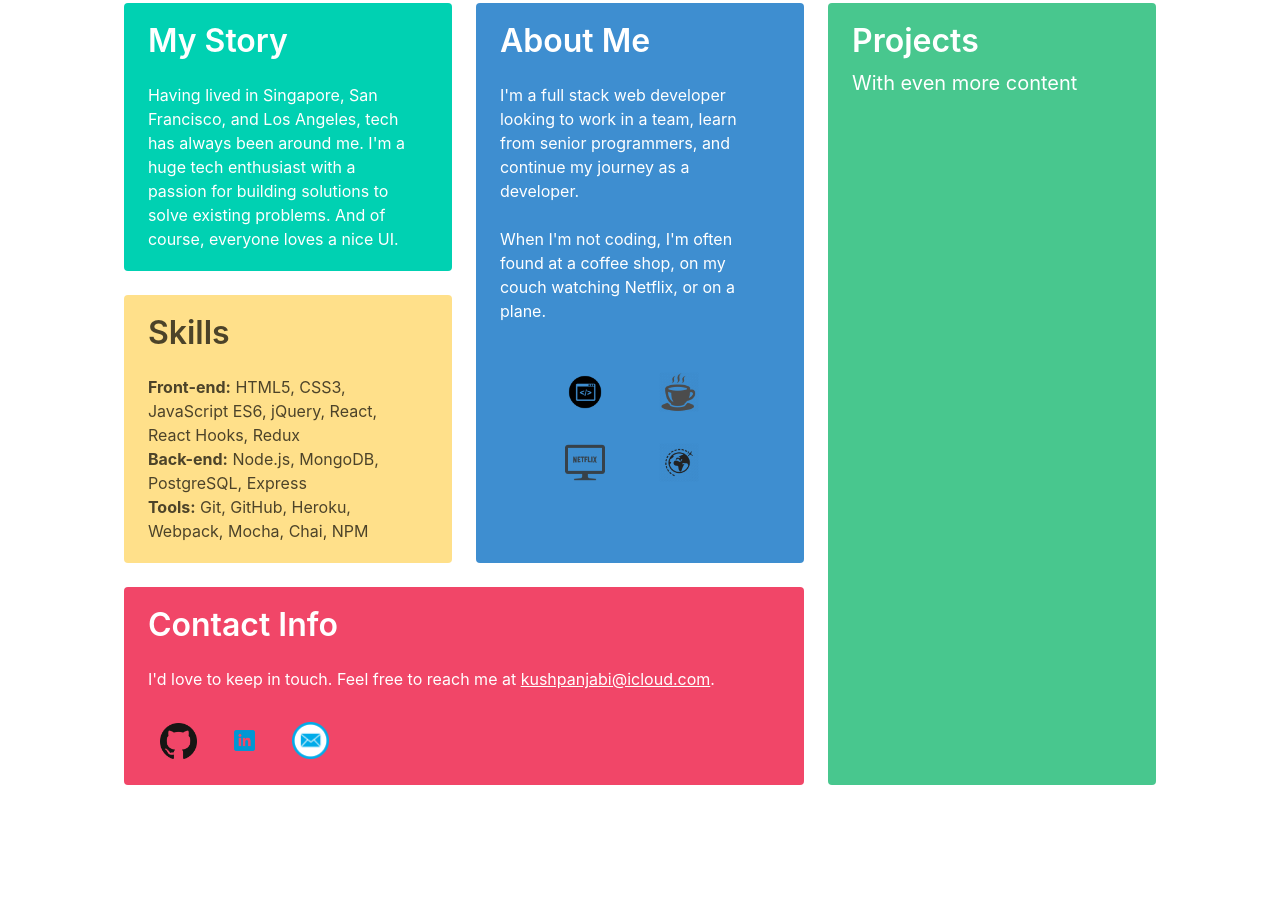
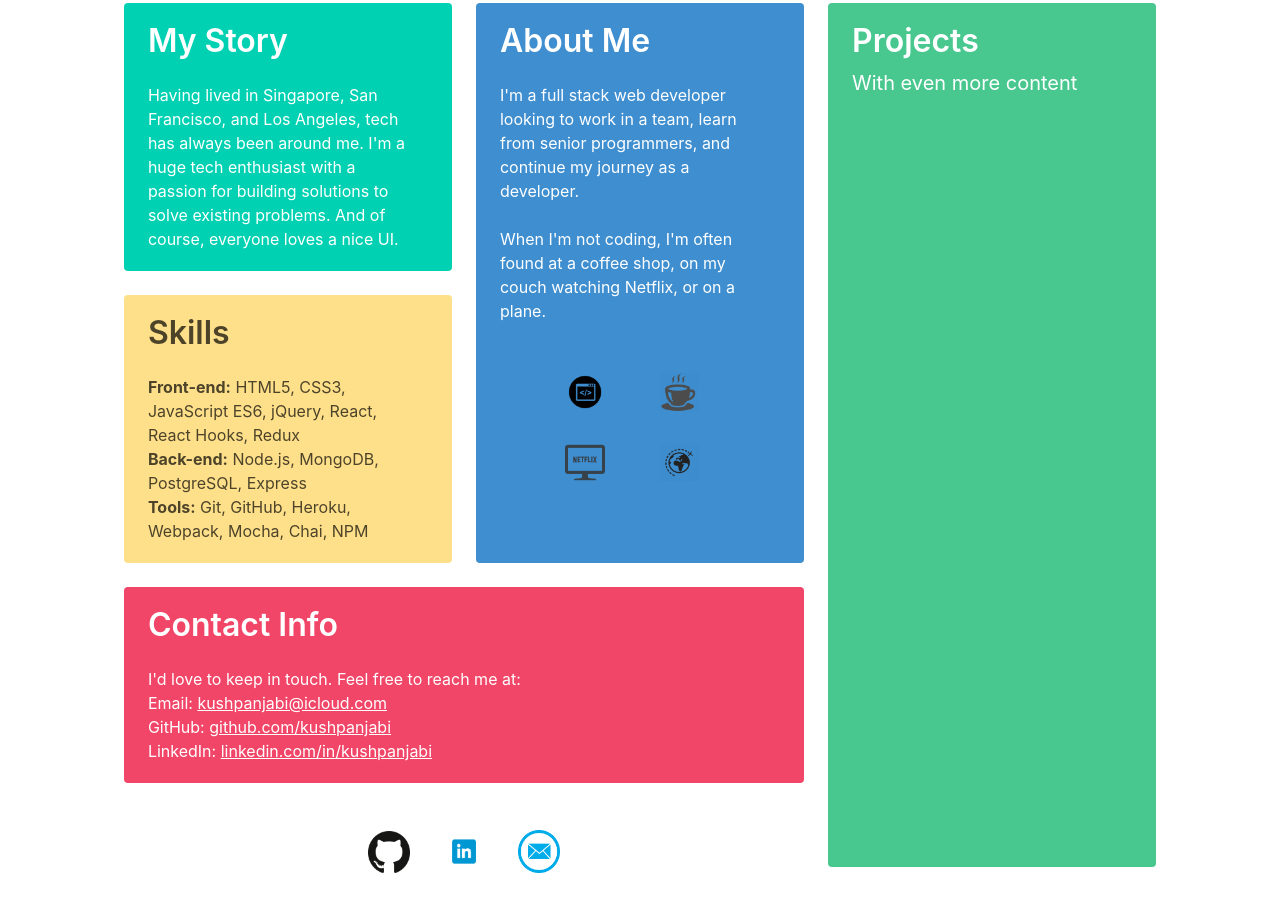
Before and after one commit to kushpanjabi/my-portfolio, a plain HTML site: page index.html in a window 1280 px wide. Shown: the part 230-1142 px from the top of the page. Before the commit the page ends 1117 px from the top, so only its background shows below. Drawn offline with nearby package versions, Linux system fonts and the light colour scheme.

Commit message:
updated contact and icons

```diff
--- a/index.html
+++ b/index.html
@@ -53,11 +53,16 @@
               <div class="tile is-parent">
                 <article class="tile is-child notification is-danger">
                   <p class="title">Contact Info</p>
-                  <p>I'd love to keep in touch. Feel free to reach me at <a target="_blank" href="mailto:kushpanjabi@icloud.com">kushpanjabi@icloud.com</a>.<br>
-                    <a target="_blank" href="https://www.github.com/kushpanjabi"><img class="contact-icons" src="images/gh-icon.png" alt="GitHub Icon"></a>
-                    <a target="_blank" href="https://www.linkedin.com/in/kushpanjabi"><img class="contact-icons" src="images/linkedin-icon.png" alt="LinkedIn Icon"></a>
-                    <a target="_blank" href="mailto:kushpanjabi@icloud.com"><img class="contact-icons" src="images/email-me-icon.png" alt="Email Icon"></a>
+                  <p>I'd love to keep in touch. Feel free to reach me at: </p>
+                  <p>Email: <a target="_blank" href="mailto:kushpanjabi@icloud.com">kushpanjabi@icloud.com</a></p>
+                  <p>GitHub: <a target="_blank" href="https://www.github.com/kushpanjabi">github.com/kushpanjabi</a></p>
+                  <p>LinkedIn: <a target="_blank" href="https://www.linkedin.com/in/kushpanjabi">linkedin.com/in/kushpanjabi</a></p>
                 </article>
+              </div>
+              <div class="center">
+                <a target="_blank" href="https://www.github.com/kushpanjabi"><img class="contact-icons" src="images/gh-icon.png" alt="GitHub Icon"></a>
+                <a target="_blank" href="https://www.linkedin.com/in/kushpanjabi"><img class="contact-icons" src="images/linkedin-icon.png" alt="LinkedIn Icon"></a>
+                <a target="_blank" href="mailto:kushpanjabi@icloud.com"><img class="contact-icons" src="images/email-me-icon.png" alt="Email Icon"></a>
               </div>
             </div>
             <div class="tile is-parent">
@@ -66,7 +71,7 @@
                   <p class="title">Projects</p>
                   <p class="subtitle">With even more content</p>
                   <div class="content">
-                    <!-- Content -->
+                    <p></p>
                   </div>
                 </div>
               </article>
--- a/main.css
+++ b/main.css
@@ -27,7 +27,6 @@ main {
     border: none;
     width: 15%;
     margin-top: 10%;
-    margin-left: 13.5%;
   }
 
 .center {
```
